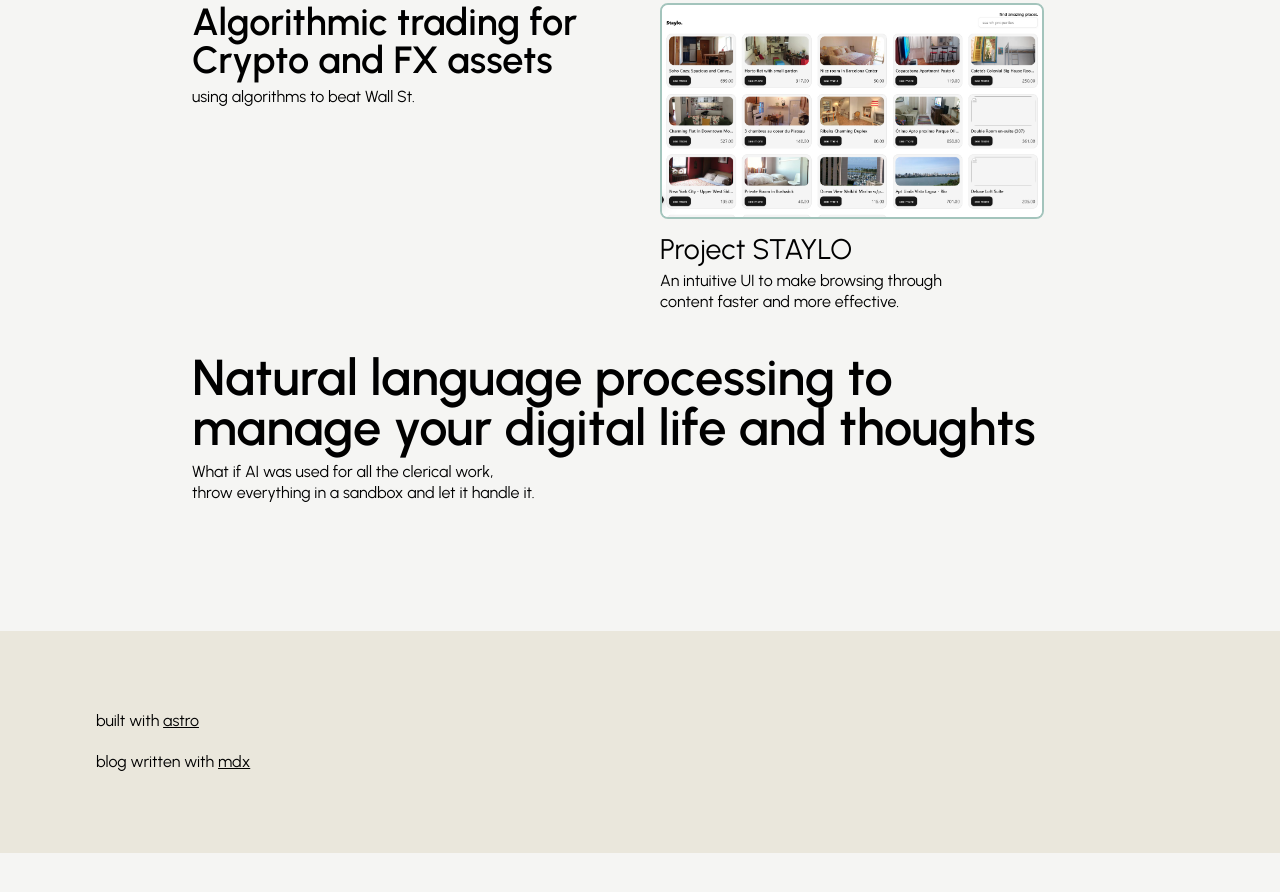
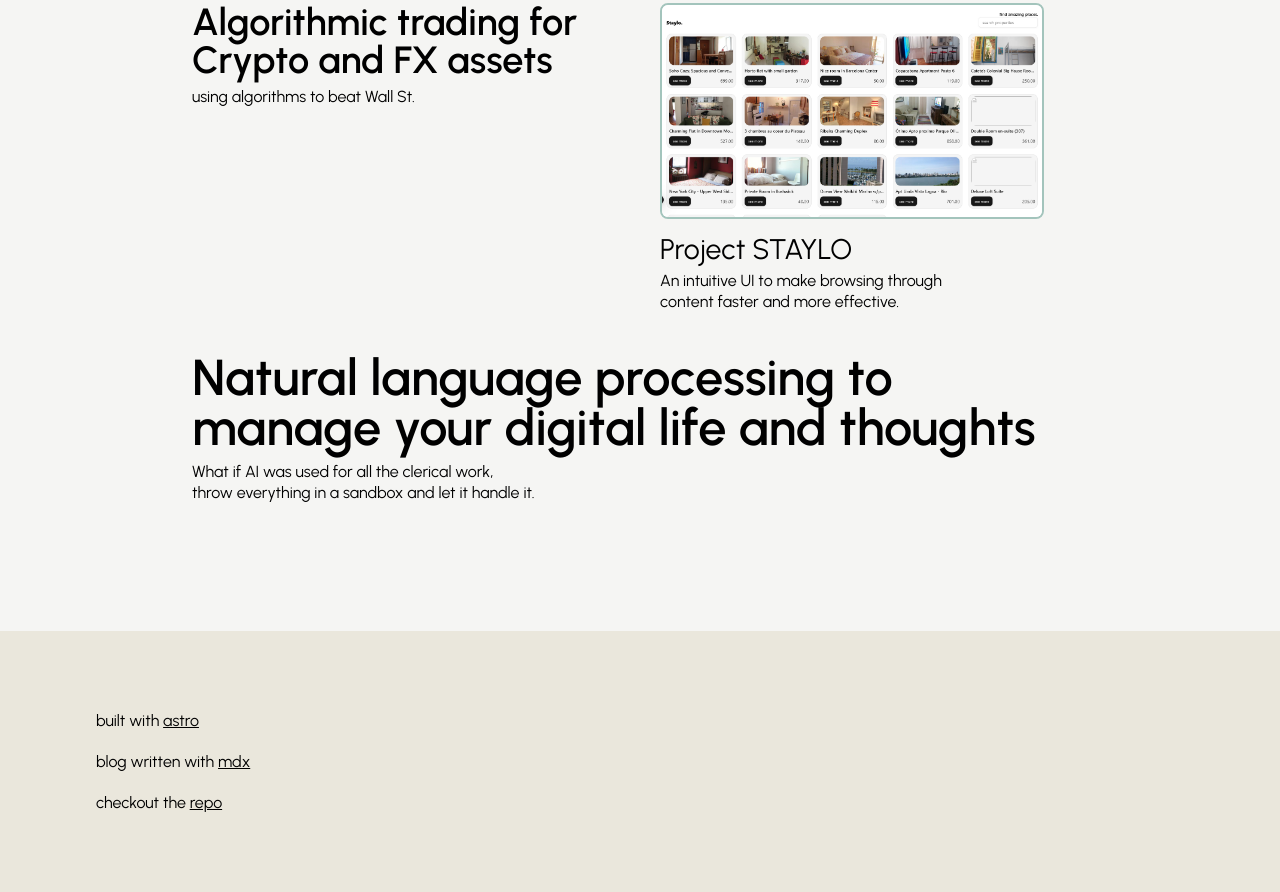
Before and after one commit to cmmutale/cmmutale.github.io, an Astro site: page / in a window 1280 px wide. Shown: the part 1015-1907 px from the top of the page. Before the commit the page ends 1868 px from the top, so only its background shows below. Built offline with nearby package versions, Linux system fonts and the light colour scheme; Astro itself is replaced by a stand-in of ours.

Commit message:
udpated footer

```diff
--- a/src/components/Footer.astro
+++ b/src/components/Footer.astro
@@ -1,5 +1,6 @@
 ---
 const today = new Date();
+import { SITE_REPO } from "../consts";
 ---
 
 <footer class="flex flex-col items-center bg-soft-beige">
@@ -19,6 +20,11 @@ const today = new Date();
 				target="_blank">mdx</a
 			>
 		</p>
+		<p>
+			checkout the <a href={SITE_REPO} class="underline" target="_blank"
+				>repo</a
+			>
+		</p>
 	</div>
 	<!-- <div class="w-full relative h-[200px]">
 			<img src="/footer-img.png" alt="" class="w-full absolute top-0 left-0 h-full">
--- a/src/consts.ts
+++ b/src/consts.ts
@@ -3,3 +3,4 @@
 
 export const SITE_TITLE = 'Chilu\'s blog';
 export const SITE_DESCRIPTION = 'Welcome to my website!';
+export const SITE_REPO = 'https://github.com/cmmutale/cmmutale.github.io'
```
